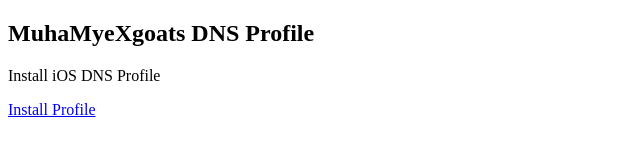
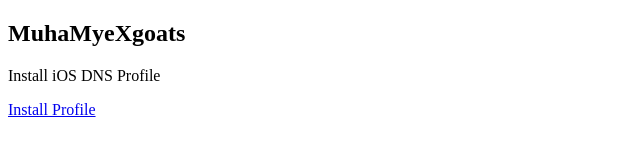
Before and after one commit to sinafarahani227-hub/MuhaMyeXgoats, a plain HTML site: page index.html in a window 1280 px wide. Shown: the whole page, without its empty margins (0-640 px from the left). Drawn offline with Linux system fonts and the light colour scheme.

Commit message:
Update index.html

```diff
--- a/index.html
+++ b/index.html
@@ -2,18 +2,18 @@
 <html>
 <head>
 <meta charset="UTF-8">
-<title>MuhaMyeXgoats DNS</title>
+<title>MuhaMyeXgoats</title>
 </head>
 
 <body>
 
-<h2>MuhaMyeXgoats DNS Profile</h2>
+<h2>MuhaMyeXgoats</h2>
 
 <p>
 Install iOS DNS Profile
 </p>
 
-<a href="MuhaMyeXgoatsDNS.mobileconfig">
+<a href="MuhaMyeXgoats.mobileconfig">
 Install Profile
 </a>
 
```
